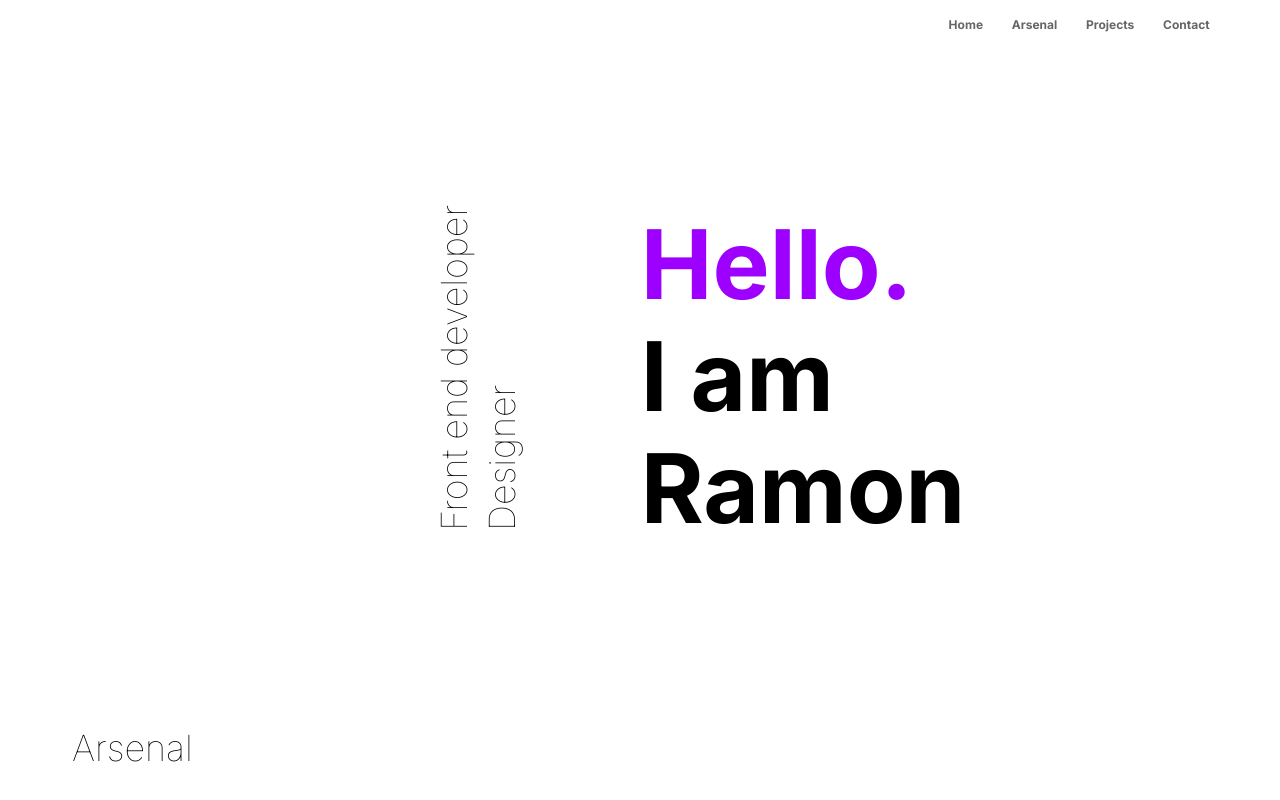
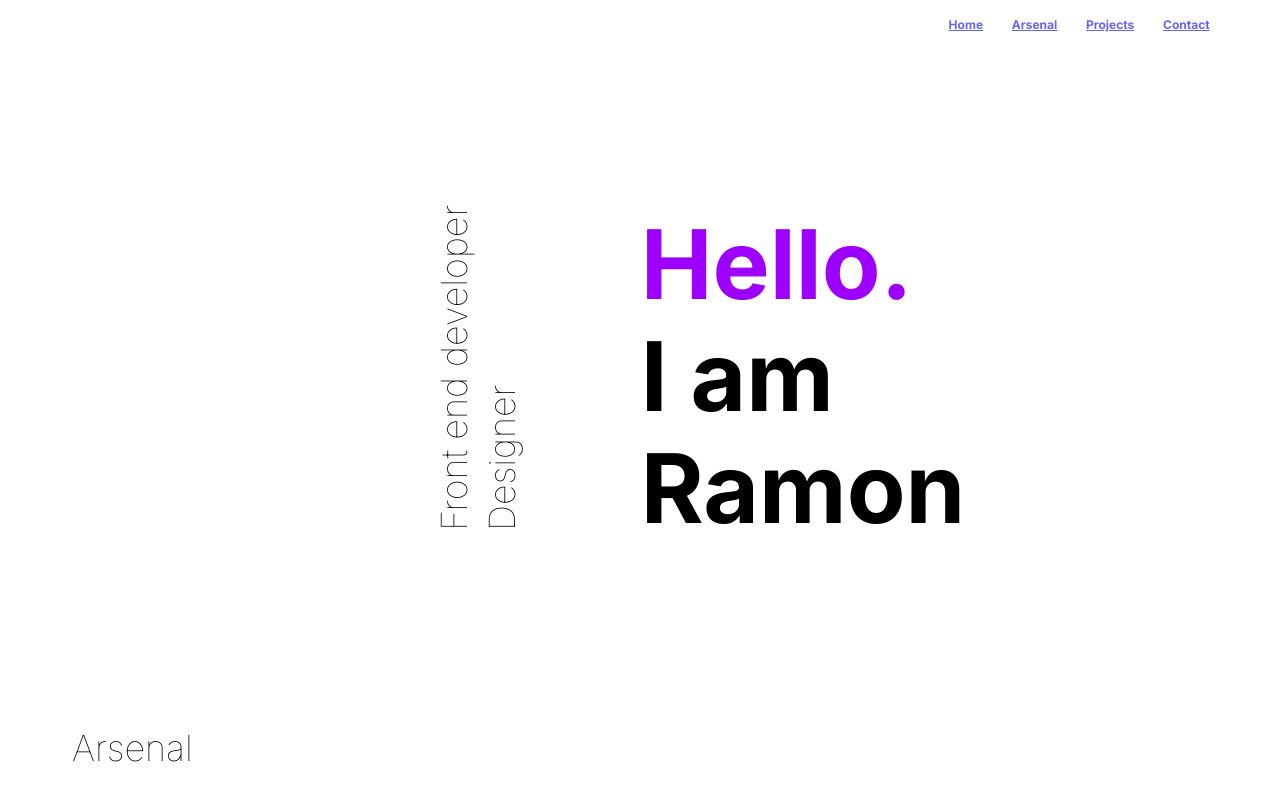
Before and after one commit to RamonMauricioDev/portifolio, a Next.js app: page / in a window 1280 px wide. Shown: the top 800 px of the page. Built offline with nearby package versions, Linux system fonts and the light colour scheme; no server answers; the database is empty.

Commit message:
added href to all h6.

```diff
--- a/src/app/components/header/header.jsx
+++ b/src/app/components/header/header.jsx
@@ -4,10 +4,10 @@ import './header.css';
 const Header = () =>{
     return(
         <div className="header">
-            <h6 className="header-button">Home</h6>
-            <h6 className="header-button">Arsenal</h6>
-            <h6 className="header-button">Projects</h6>
-            <h6 className="header-button">Contact</h6>
+            <h6><a href="#home" className="header-button">Home</a></h6>
+            <h6><a href="#arsenal" className="header-button">Arsenal</a></h6>
+            <h6><a href="#projects" className="header-button">Projects</a></h6>
+            <h6><a href="#contact" className="header-button">Contact</a></h6>
         </div>
     )
 }
```
